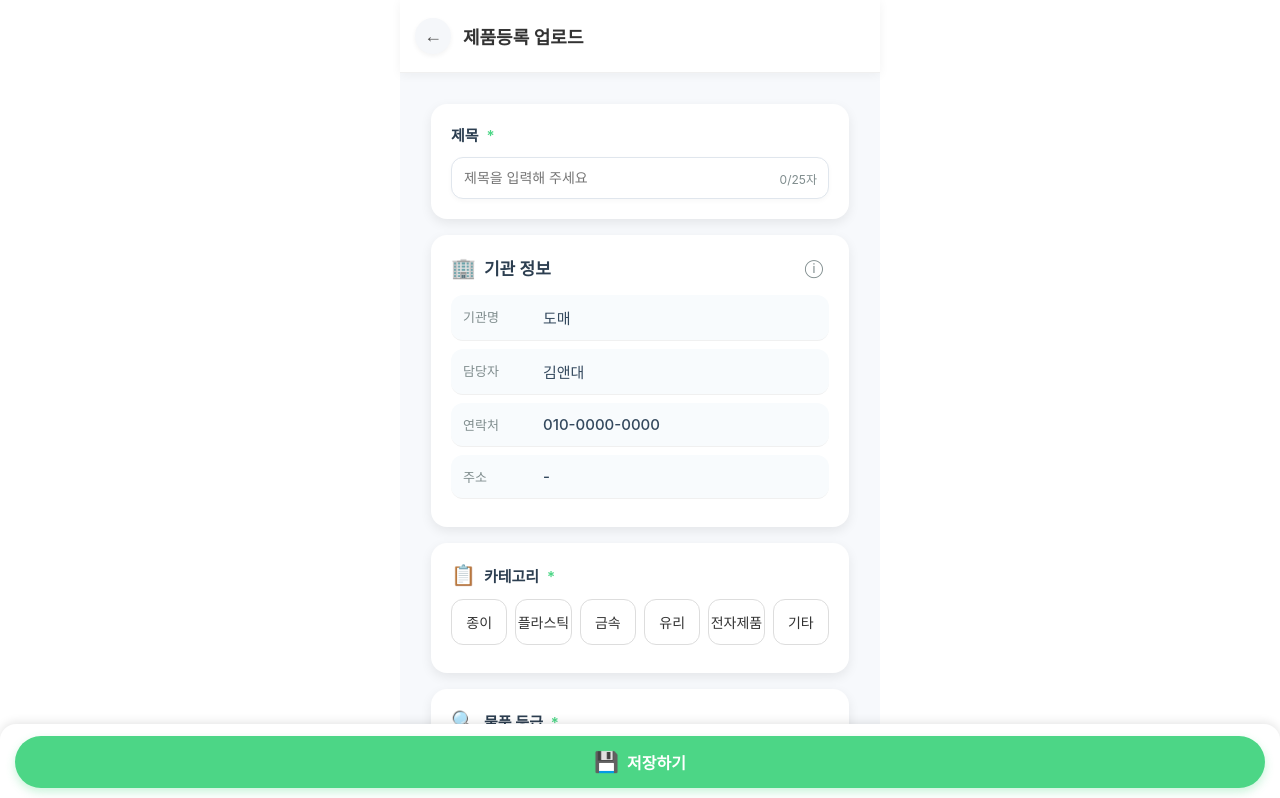
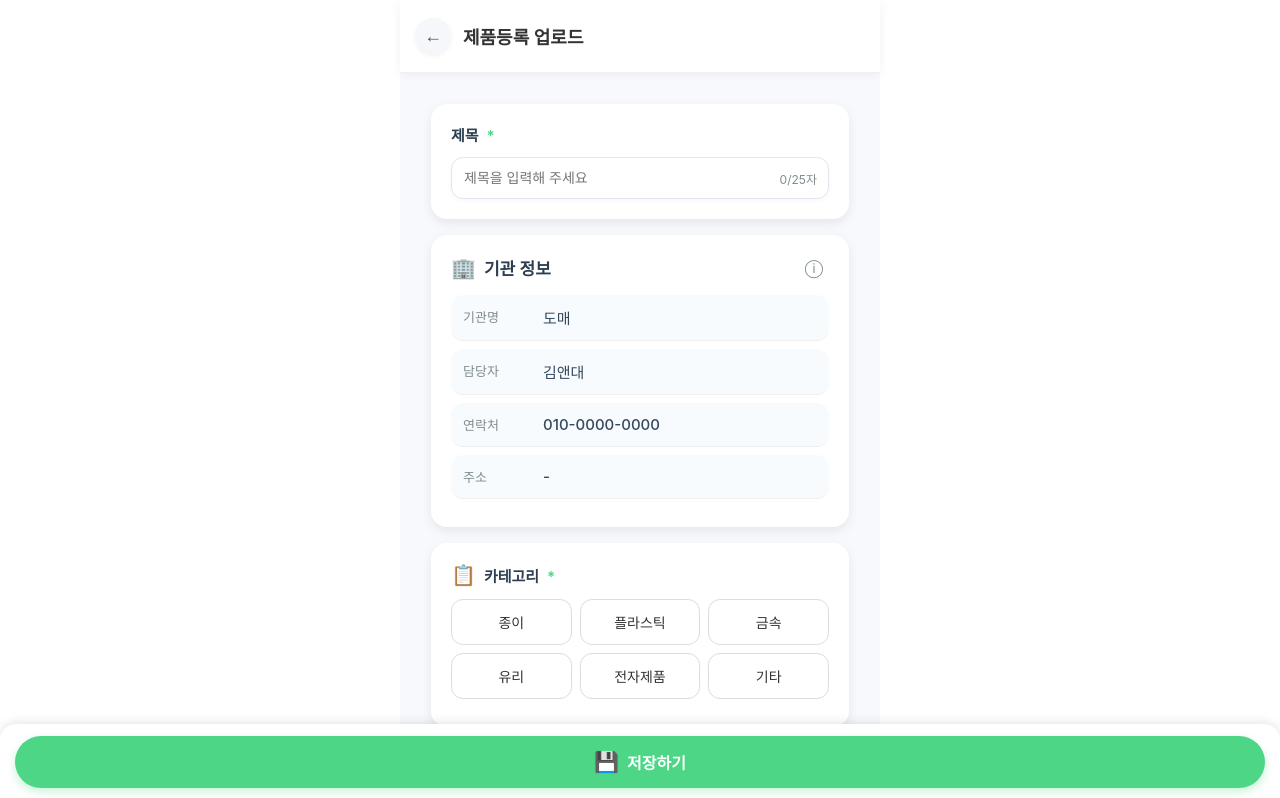
Before and after one commit to uzzzza/uzzzza_front, a React (Create React App) app in the folder uzzzza/: page /upload in a window 1280 px wide. Shown: the top 798 px of the page. Built offline with nearby package versions, Linux system fonts and the light colour scheme.

Commit message:
fix: upload category button proportion

```diff
--- a/uzzzza/src/pages/upload.jsx
+++ b/uzzzza/src/pages/upload.jsx
@@ -170,9 +170,10 @@ const ProductUploadForm = () => {
             gap: "8px",
             marginBottom: "8px",
             flexWrap: "wrap",
+            justifyContent: "center",
         },
         button: {
-            flex: 1,
+            flex: "1 1 120px",
             padding: "12px 0",
             border: "1px solid #e0e6ed",
             backgroundColor: "#fff",
```
